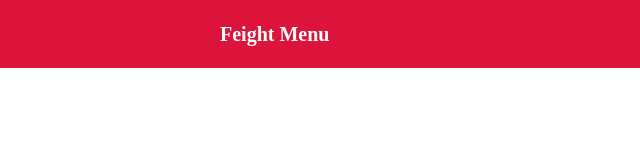
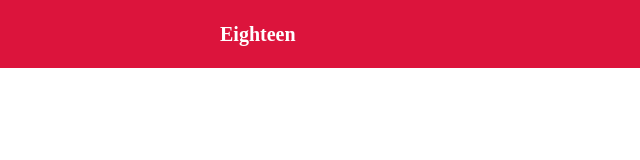
Before and after one commit to simplu27/eighteen, a plain HTML site: page index.html in a window 1280 px wide. Shown: the full height of the page, 0-640 px from the left. Drawn offline with Linux system fonts and the light colour scheme.

Commit message:
Update logo name

```diff
--- a/index.html
+++ b/index.html
@@ -10,7 +10,7 @@
 
 	<div id="top-container">
 		<div id="top-center">
-			<a id="logo">Feight Menu</a>
+			<a id="logo">Eighteen</a>
 			<ul id="top-nav" class="top-nav">
 				<li><a href="#">Products</a></li>
 				<li><a href="#">Services</a></li>
```
